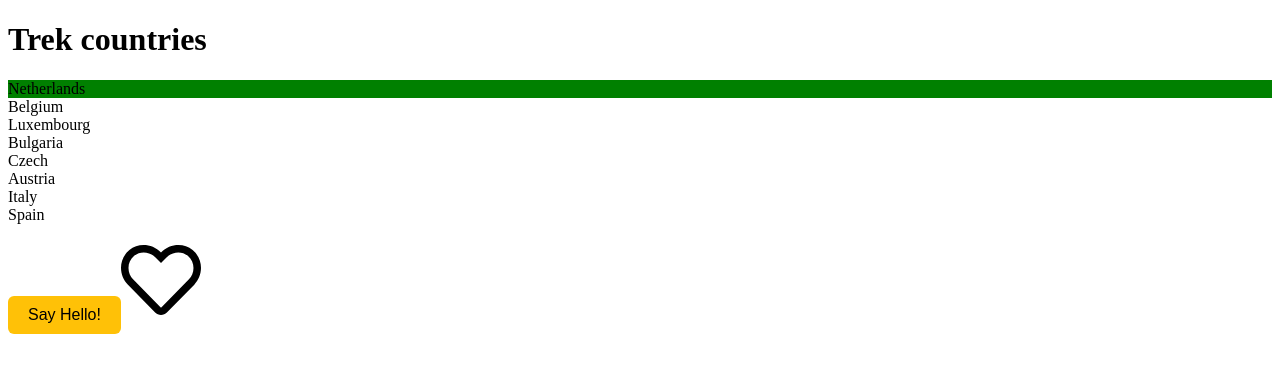
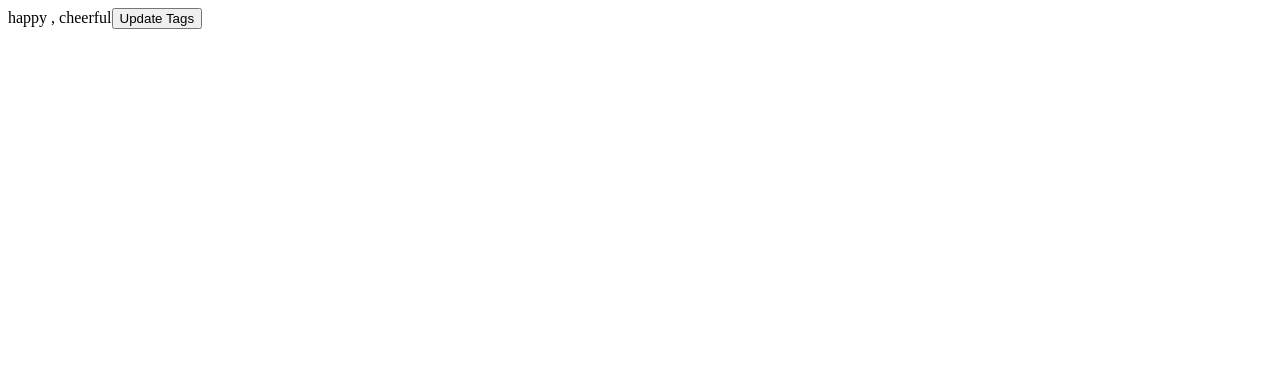
Before and after one commit to LamiaRimty/TrekStory, a React (Vite) app in the folder rim-trek/: page / in a window 1280 px wide. Shown: the top 372 px of the page. Built offline with nearby package versions, Linux system fonts and the light colour scheme.

Commit message:
Updated tags

```diff
--- a/rim-trek/src/App.tsx
+++ b/rim-trek/src/App.tsx
@@ -1,44 +1,17 @@
-import Button from "./components/Button/Button";
-import Alert from "./components/alert";
-import ListofGroup from "./components/ListofGroup";
-import Like from "./components/Like";
 import { useState } from "react";
+function App() {
+  const [tags, setTags] = useState(["happy", "cheerful"]);
+  const handleClick = () => {
+    setTags([...tags]); //add
+    setTags(tags.filter((tags) => tags! === "happy")); //remove
+    setTags(tags.map((tag) => (tag === "happy" ? "happiness" : tag)));
+    console.log("Updated Tags ", tags);
+  };
 
-function App() {
-  const [alertVisible, setAlertVisible] = useState(false);
-
-  let items = [
-    "Netherlands",
-    "Belgium",
-    "Luxembourg",
-    "Bulgaria",
-    "Czech",
-    "Austria",
-    "Italy",
-    "Spain",
-  ];
-
-  const handleSelectedItem = (item: string) => {
-    //printing the name of the selected countries
-    console.log("Selected contry is: ", item);
-  };
   return (
     <div>
-      <ListofGroup
-        items={items}
-        heading="Trek countries"
-        onSelectedItem={handleSelectedItem}
-      />
-      {alertVisible && (
-        <Alert onClose={() => setAlertVisible(false)}>
-          Hello <strong>World</strong>
-        </Alert>
-      )}
-
-      <Button color="warning" onClick={() => setAlertVisible(true)}>
-        Say Hello!
-      </Button>
-      <Like onClick={() => console.log("Clicked")} />
+      {tags.join(" , ")}
+      <button onClick={handleClick}>Update Tags </button>
     </div>
   );
 }
```
Also changed, not shown: rim-trek/src/Message.tsx (+5 -14 lines).
